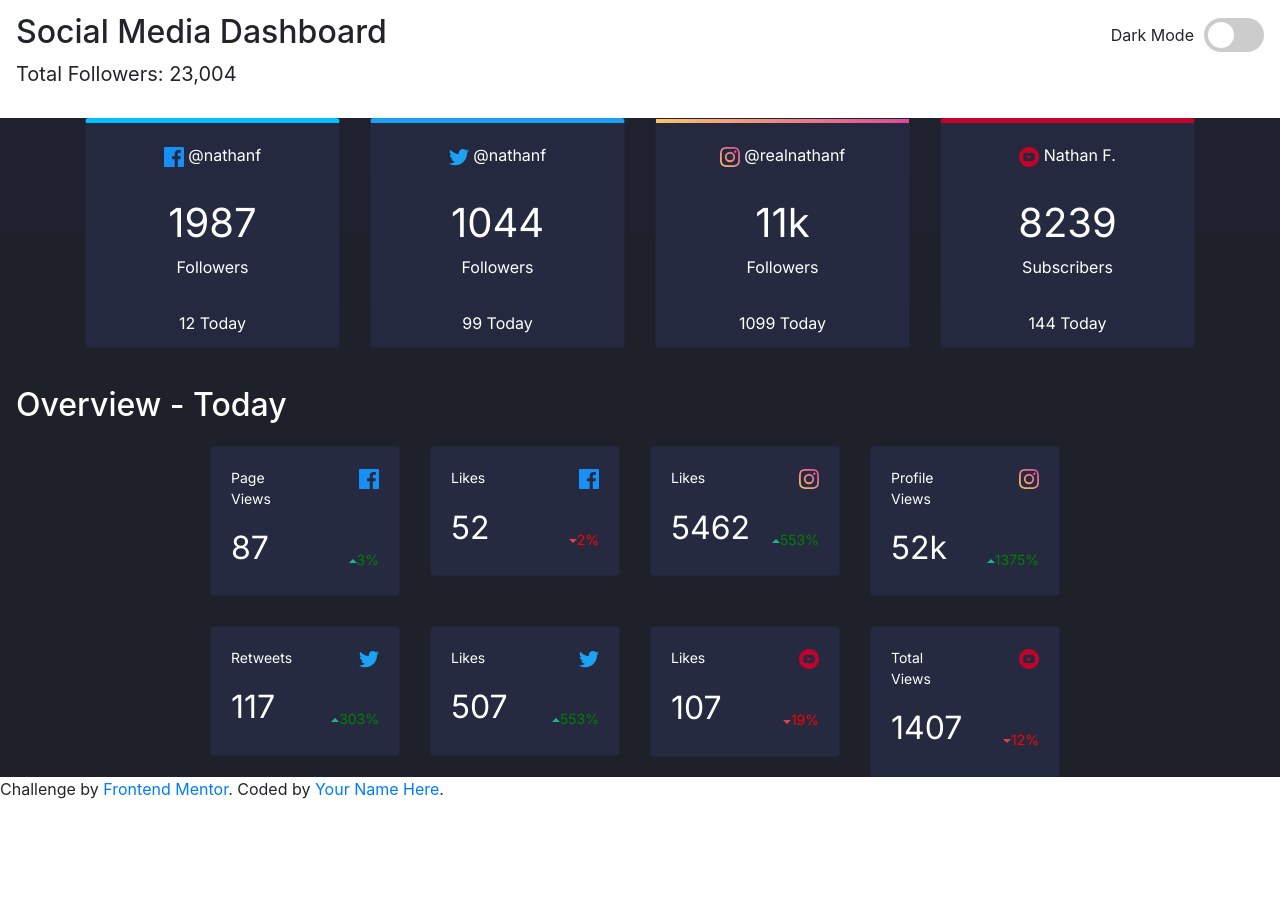
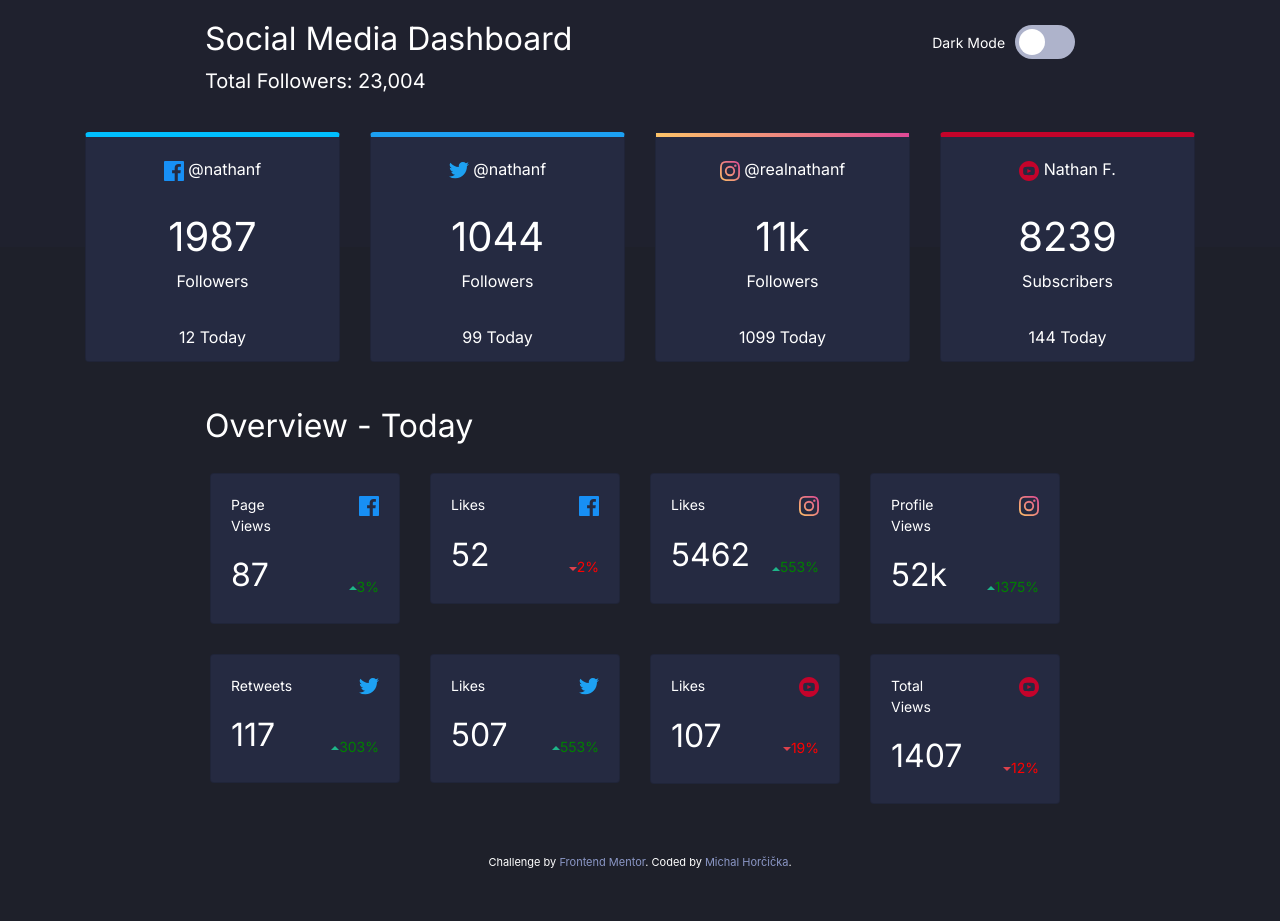
Before and after one commit to Erodos93/Social-Media, a plain HTML site: page index.html in a window 1280 px wide. Before the commit the page ends 801 px from the top, so only its background shows below. Drawn offline with nearby package versions, Linux system fonts and the light colour scheme.

Commit message:
Finished CSS and HTML Code

```diff
--- a/css/styles.css
+++ b/css/styles.css
@@ -10,11 +10,11 @@ section {
   background-color: hsl(230, 17%, 14%);
 }
 
-.navbar + footer{
+.navbar{
   color: hsl(0, 0%, 100%);
   font-size: 14px;
   font-family: 'Inter', sans-serif;
-  padding: 15px 205px;
+  padding: 0.93rem 12.81rem;
   background-color: hsl(232, 19%, 15%);
 }
 
@@ -47,7 +47,7 @@ form {
   left: 0;
   right: 0;
   bottom: 0;
-  background-color: #ccc;
+  background-color: hsl(230, 22%, 74%);
   -webkit*transition: .4s;
   transition: .4s;
 }
@@ -65,7 +65,7 @@ form {
 }
 
 input:checked+.slider {
-  background-color: #2196F3;
+  background-image:  linear-gradient(hsl(210, 78%, 56%) , hsl(146, 68%, 55%));
 }
 
 input:focus+.slider {
@@ -93,15 +93,17 @@ input:checked+.slider:before {
 }
 
 .card-header {
+  background-color: hsl(228, 28%, 20%);
   border-bottom: none;
   padding-top: 20px;
 }
 
 .card-footer {
+  background-color: hsl(228, 28%, 20%);
   border-top: none;
 }
 
-.facebookCard {
+#facebookCard {
   border-top: 5px solid hsl(195, 100%, 50%);
   max-width: 18rem;
 }
@@ -127,9 +129,7 @@ section .card {
   margin: 0 15px 0 15px;
   font-size: 14px;
 }
-section .col{
-  width:
-}
+
 section .navbar{
   background-color: hsl(230, 17%, 14%);
 }
@@ -173,9 +173,17 @@ margin-right: 15px;
   position: relative;
     top: 20px;
 }
-
-
 section .col {
   display: table-cell;
   padding: 0;
 }
+.attribution {
+  font-size: 11px;
+  text-align: center;
+    background-color: hsl(230, 17%, 14%);
+    padding:  50px 0;
+    color: hsl(0, 0%, 100%);
+ }
+.attribution a {
+  color:hsl(228, 34%, 66%);
+}
--- a/index.html
+++ b/index.html
@@ -20,6 +20,7 @@
 
 <body>
   <!-- <div class="nav"> -->
+
   <div class="navbar">
     <span class="navbar-brand">
       <h2 class="brand">Social Media Dashboard</h2>
@@ -34,15 +35,11 @@
       </label>
   </div>
   </form>
-
-
-  <header>
-
-
+<header>
     <div class="container">
       <div class="row">
         <div class="col">
-          <div class="card facebookCard" style="max-width:18rem">
+          <div id="facebookCard"class="card" style="max-width:18rem">
             <div class="card-header">
               <img src="images\icon-facebook.svg" alt="">
               @nathanf
@@ -116,7 +113,7 @@
   </header>
 
 
-  <section class="overview">
+  <section>
     <div class="navbar">
       <span class="navbar-brand">
         <h2>Overview - Today</h2>
@@ -313,7 +310,7 @@
   <footer>
     <div class="attribution">
       Challenge by <a href="https://www.frontendmentor.io?ref=challenge" target="_blank">Frontend Mentor</a>.
-      Coded by <a href="#">Your Name Here</a>.
+      Coded by <a href="#">Michal Horčička</a>.
     </div>
   </footer>
 
@@ -322,6 +319,7 @@
   <script src="https://code.jquery.com/jquery-3.4.1.slim.min.js" integrity="sha384-J6qa4849blE2+poT4WnyKhv5vZF5SrPo0iEjwBvKU7imGFAV0wwj1yYfoRSJoZ+n" crossorigin="anonymous"></script>
   <script src="https://cdn.jsdelivr.net/npm/popper.js@1.16.0/dist/umd/popper.min.js" integrity="sha384-Q6E9RHvbIyZFJoft+2mJbHaEWldlvI9IOYy5n3zV9zzTtmI3UksdQRVvoxMfooAo" crossorigin="anonymous"></script>
   <script src="https://stackpath.bootstrapcdn.com/bootstrap/4.4.1/js/bootstrap.min.js" integrity="sha384-wfSDF2E50Y2D1uUdj0O3uMBJnjuUD4Ih7YwaYd1iqfktj0Uod8GCExl3Og8ifwB6" crossorigin="anonymous"></script>
+   <script src="index.js" charset="utf-8"></script>
 </body>
 
 </html>
```
